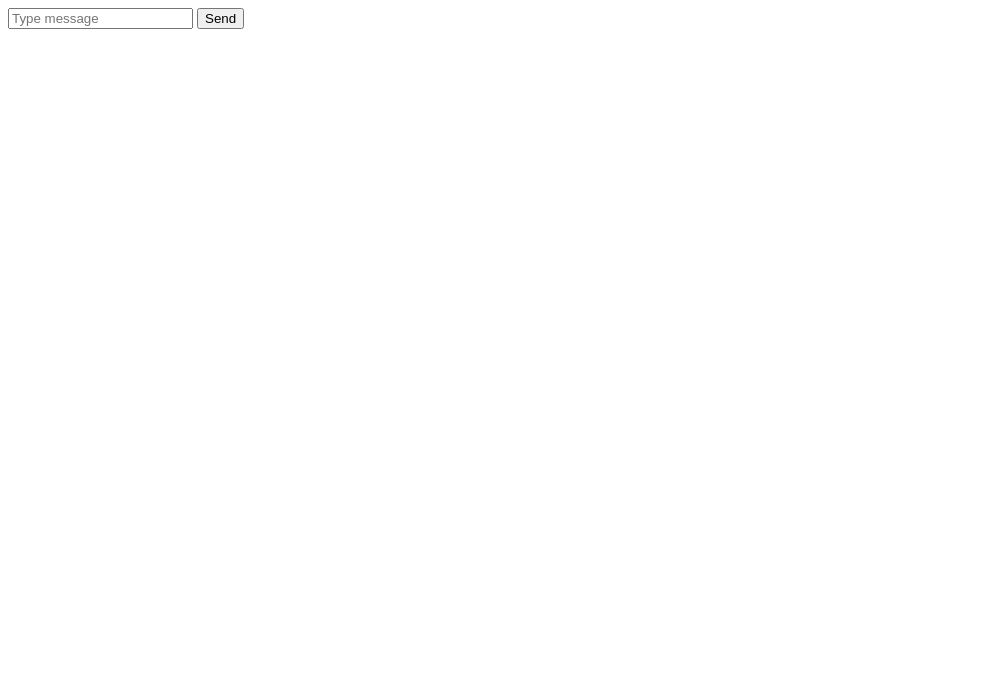
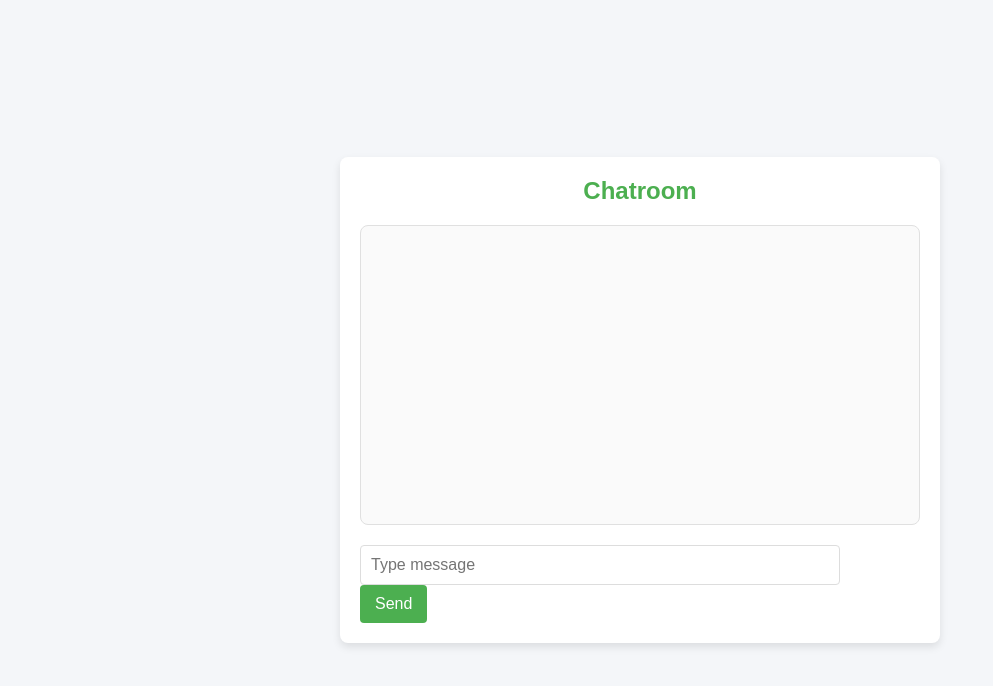
Before and after one commit to KarstenVerherstraeten/Omogle-Vanilla, a plain HTML site: page chat.html in a window 1280 px wide. Shown: the whole page, without its empty margins (0-993 px from the left). Drawn offline with Linux system fonts and the light colour scheme.

Commit message:
Refactor CSS styles for chatroom interface

```diff
--- /dev/null
+++ b/Chat.css
@@ -0,0 +1,82 @@
+/* Reset some default styles */
+* {
+    margin: 0;
+    padding: 0;
+    box-sizing: border-box;
+}
+
+/* Basic styles for the body */
+body {
+    font-family: 'Arial', sans-serif;
+    background-color: #f4f6f9;
+    color: #333;
+    display: flex;
+    justify-content: center;
+    align-items: center;
+    height: 100vh;
+}
+
+/* Container for the chat form */
+#chatForm {
+    background-color: #fff;
+    border-radius: 8px;
+    width: 100%;
+    max-width: 600px;
+    padding: 20px;
+    box-shadow: 0 4px 8px rgba(0, 0, 0, 0.1);
+}
+
+/* Heading for the chatroom */
+h1 {
+    text-align: center;
+    color: #4CAF50;
+    margin-bottom: 20px;
+    font-size: 24px;
+}
+
+/* Chat output section */
+#chatOutput {
+    background-color: #fafafa;
+    border-radius: 8px;
+    height: 300px;
+    padding: 10px;
+    overflow-y: auto;
+    margin-bottom: 20px;
+    border: 1px solid #e0e0e0;
+}
+
+/* Chat message styling */
+.ChatOutput p {
+    margin: 10px 0;
+    padding: 5px;
+    background-color: #e8e8e8;
+    border-radius: 5px;
+    max-width: 90%;
+}
+
+/* Styling for the input field */
+#chatInput {
+    width: calc(100% - 80px);
+    padding: 10px;
+    font-size: 16px;
+    border: 1px solid #ddd;
+    border-radius: 4px;
+    margin-right: 10px;
+}
+
+/* Send button styling */
+button {
+    padding: 10px 15px;
+    background-color: #4CAF50;
+    color: white;
+    border: none;
+    border-radius: 4px;
+    cursor: pointer;
+    font-size: 16px;
+    transition: background-color 0.3s ease;
+}
+
+/* Hover effect for the send button */
+button:hover {
+    background-color: #45a049;
+}
--- a/chat.html
+++ b/chat.html
@@ -4,11 +4,14 @@
     <meta charset="UTF-8">
     <meta name="viewport" content="width=device-width, initial-scale=1.0">
     <script src="./chatLogic.js" defer></script>
+    <link rel="stylesheet" href="./Chat.css">
     <title>Chatroom</title>
 </head>
 <body>
     <form id="chatForm" action="">
-        <div id="chatOutput">
+
+        <h1>Chatroom</h1>
+        <div id="chatOutput" class="ChatOutput">
             <!-- Chat messages will be displayed here -->
         </div>
 
```
